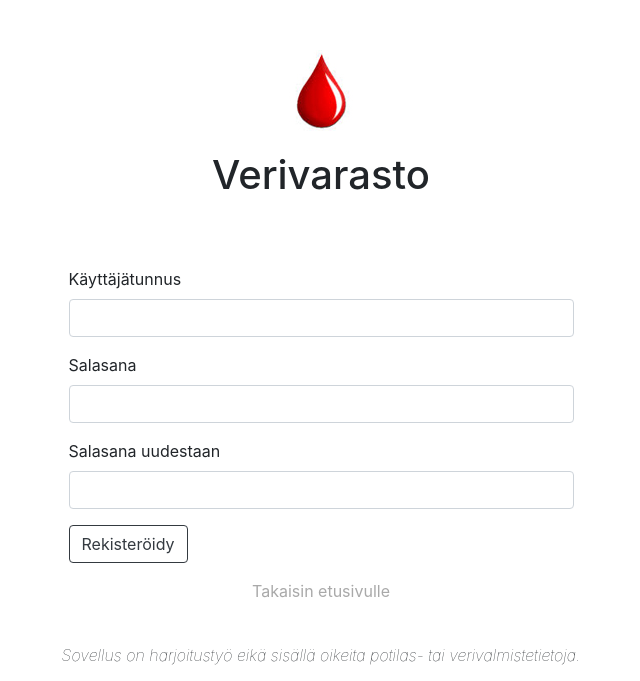
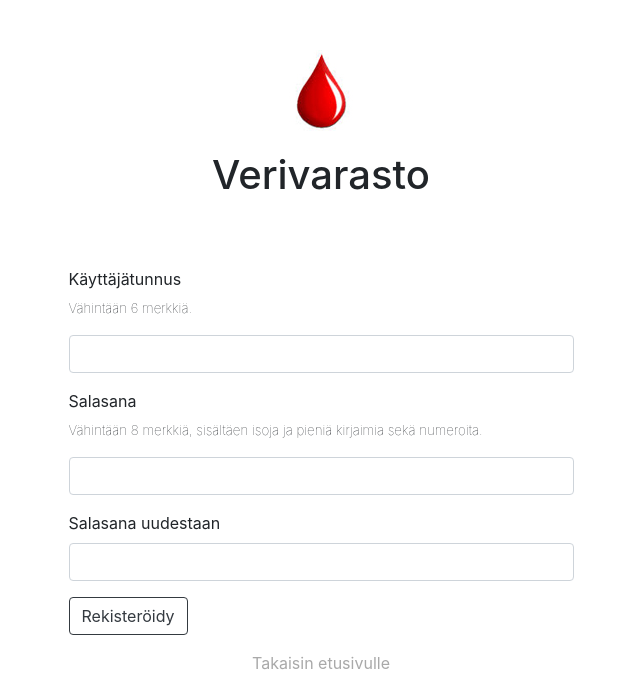
Before and after one commit to sari-bee/verivarasto, a Flask app: page /register in a window 1280 px wide. Shown: the top 681 px of the page, without its empty margins (319-959 px from the left). Run offline with Flask 2, Linux system fonts and the light colour scheme; some libraries are stand-ins or nearby versions.

Commit message:
Added regex checking to check password requirements

```diff
--- a/static/style.css
+++ b/static/style.css
@@ -2,6 +2,7 @@ h1 {text-align: center;padding: 20px;}
 img {display: block;margin-left: auto;margin-right: auto}
 a {color: darkgray;}
 #disclaimer {font-weight: lighter;}
+#info {font-weight: lighter; font-size: smaller;}
 .header {padding:10px;}
 ul {list-style-type: none;}
 #margin {border: 1px;border-color:lightgrey;border-style:solid;margin: 10px;padding: 10px;}
--- a/templates/index.html
+++ b/templates/index.html
@@ -12,11 +12,11 @@
                 <form action="/login" method="POST">
                     <div class="form-group">
                         <label for="username">Käyttäjätunnus</label>
-                        <input type="username" class="form-control" id="username" name="username" value="{{ request.form.get('username', '') }}" minlength="3" maxlength="20" required>
+                        <input type="username" class="form-control" id="username" name="username" value="{{ request.form.get('username', '') }}" minlength="6" maxlength="30" required>
                     </div>
                     <div class="form-group">
                         <label for="password">Salasana</label>
-                        <input type="password" class="form-control" id="password" name="password" minlength="6" maxlength="20" required>
+                        <input type="password" class="form-control" id="password" name="password" minlength="8" maxlength="50" required>
                     </div>
                     <div class="form-group">
                         <button type="submit" class="btn btn-outline-dark">Kirjaudu sisään</button>
--- a/templates/register.html
+++ b/templates/register.html
@@ -6,15 +6,17 @@
             <form action="/register" method="POST">
                 <div class="form-group">
                     <label for="username">Käyttäjätunnus</label>
-                    <input type="username" class="form-control" id="username" name="username" value="{{ request.form.get('username', '') }}" minlength="3" maxlength="20" required>
+                    <p id="info">Vähintään 6 merkkiä.</p>
+                    <input type="username" class="form-control" id="username" name="username" value="{{ request.form.get('username', '') }}" minlength="6" maxlength="30" required>
                 </div>
                 <div class="form-group">
                     <label for="password">Salasana</label>
-                    <input type="password" class="form-control" id="password" name="password" minlength="6" maxlength="20" required>
+                    <p id="info">Vähintään 8 merkkiä, sisältäen isoja ja pieniä kirjaimia sekä numeroita.</p>
+                    <input type="password" class="form-control" id="password" name="password" minlength="8" maxlength="50" required>
                 </div>
                 <div class="form-group">
                     <label for="password2">Salasana uudestaan</label>
-                    <input type="password" class="form-control" id="password2" name="password2" minlength="6" maxlength="20" required>
+                    <input type="password" class="form-control" id="password2" name="password2" minlength="8" maxlength="50" required>
                 </div>
                 <div class="form-group">
                     <button type="submit" class="btn btn-outline-dark">Rekisteröidy</button>
--- a/user_routes.py
+++ b/user_routes.py
@@ -32,11 +32,14 @@ def register():
         username = request.form["username"].strip()
         password = request.form["password"].strip()
         password2 = request.form["password2"].strip()
-        if len(username) < 3 or len(username) > 20 or len(password) < 6 or len(password) > 20:
+        if len(username) < 6 or len(username) > 30 or len(password) < 8 or len(password) > 50:
             flash("Syötit väärän pituisen käyttäjätunnuksen tai salasanan")
             return render_template("register.html")
         if password != password2:
             flash("Salasanat eivät täsmää")
+            return render_template("register.html")
+        if not user.check_regex(password):
+            flash("Salasanasi ei vastaa vaatimuksia")
             return render_template("register.html")
         role = 1
         if not user.add_user(username, password, role):
@@ -57,16 +60,17 @@ def change_password():
     oldpassword = request.form["oldpassword"].strip()
     newpassword = request.form["newpassword"].strip()
     newpassword2 = request.form["newpassword2"].strip()
-    if len(newpassword) < 6 or len(newpassword) > 20:
+    if len(newpassword) < 8 or len(newpassword) > 50:
         flash("Syötit väärän pituisen käyttäjätunnuksen tai salasanan")
     elif newpassword != newpassword2:
         flash("Uudet salasanat eivät täsmää")
+    elif not user.check_regex(newpassword):
+        flash("Uusi salasanasi ei vastaa vaatimuksia")
     elif not user.change_password(oldpassword, newpassword):
         flash("Salasanan vaihto ei onnistunut. Syötitkö vanhan salasanan oikein?")
     else:
         flash("Salasana vaihdettu onnistuneesti")
     return redirect("/maintenance")
-
 
 @app.route("/logs", methods=["GET", "POST"])
 def logs():
```
Also changed, not shown: templates/maintenance.html (+4 -4 lines), user.py (+13 -0 lines).
